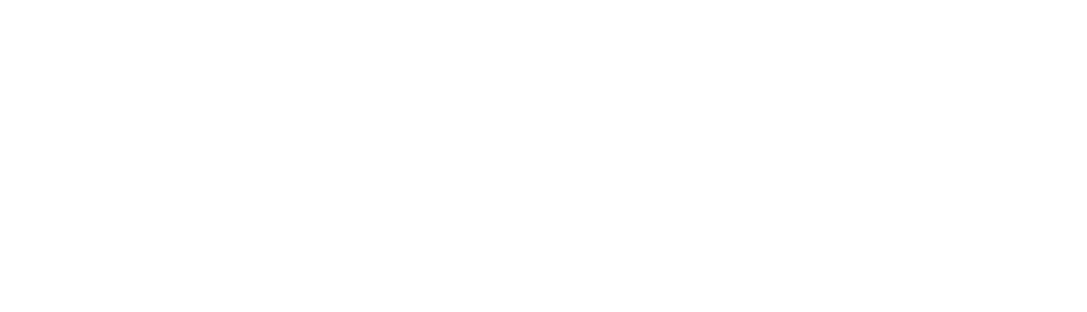
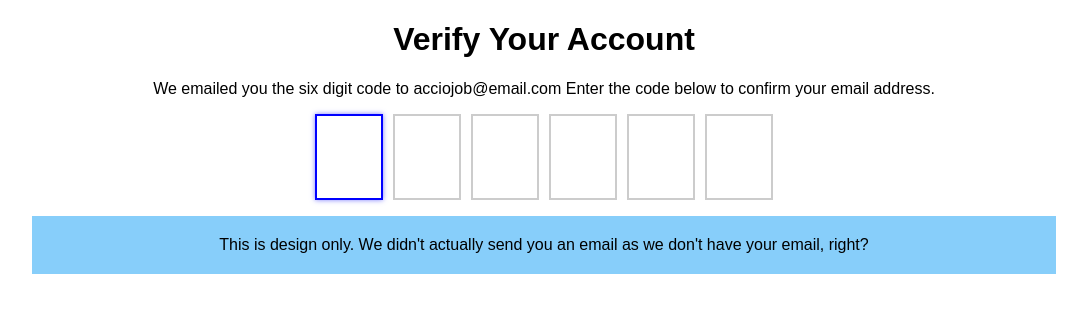
Before and after one commit to acciojob/OTP-sachinrajbher15, a website: page main.html in a window 1280 px wide. Shown: the whole page, without its empty margins (96-1183 px from the left). Drawn offline with Linux system fonts and the light colour scheme.

Commit message:
created a submission

```diff
--- a/main.html
+++ b/main.html
@@ -1,16 +1,25 @@
 <!DOCTYPE html>
-
 <html>
-
 <head>
 	<link rel="stylesheet" href="styles.css">
 </head>
-
 <body>
 	<!-- the entire body must be written by student -->
-    <script type="text/javascript" src="./script.js">
-</script>
-
+	<div class="container">
+		<h1 id="verification_heading">Verify Your Account</h1>
+		<p id="verification_subtext">We emailed you the six digit code to
+			acciojob@email.com Enter the code below to confirm your email address.</p>
+		<div class="code-container">
+			<input type="text" maxlength="1" class="code" id="digit1" autofocus>
+			<input type="text" maxlength="1" class="code" id="digit2">
+			<input type="text" maxlength="1" class="code" id="digit3">
+			<input type="text" maxlength="1" class="code" id="digit4">
+			<input type="text" maxlength="1" class="code" id="digit5">
+			<input type="text" maxlength="1" class="code" id="digit6">
+		</div>
+		<p class="disclaimer">This is design only. We didn't actually
+			send you an email as we don't have your email, right?</p>
+	</div>
+    <script type="text/javascript" src="./script.js"></script>
 </body>
-
 </html>
--- a/script.js
+++ b/script.js
@@ -1 +1,17 @@
-//your JS code here. If required.
+const inputs = document.querySelectorAll('.code');
+
+inputs.forEach((input, idx) => {
+	input.addEventListener('input', () => {
+		if(input.value.length === 1 && idx < inputs.length-1){
+			inputs[idx+1].focus();
+		}
+	});
+	input.addEventListener('keydown', (event) =>{
+		if(event.key === 'Backspace' && input.value === ''){
+			if(idx>0){
+				inputs[idx-1].focus();
+				inputs[idx-1].value = '';
+			}
+		}
+	});
+});
--- a/styles.css
+++ b/styles.css
@@ -1 +1,35 @@
-/*  your css code here. If applicable */
+body{
+	margin: 0;
+	padding: 0;
+	height: 100vh;
+	width: 100vw;
+	font-family: Arial, sans-serif;
+}
+h1, p{
+	text-align: center;
+}
+.disclaimer{
+	background-color: lightskyblue;
+	margin-left: 10%;
+	margin-right: 10%;
+	padding: 20px 20px;
+}
+.code-container{
+	display: flex;
+	align-items: center;
+	justify-content: center;
+	gap: 10px;
+}
+.code{
+	height: 80px;
+	width: 60px;
+	font-size: 60px;
+	text-align: center;
+	border: 2px solid #ccc;
+	outline: none;
+    transition: border-color 0.3s;
+}
+.code:focus {
+    border-color: blue;
+    box-shadow: 0 0 5px rgba(0, 0, 255, 0.5);
+}
```
